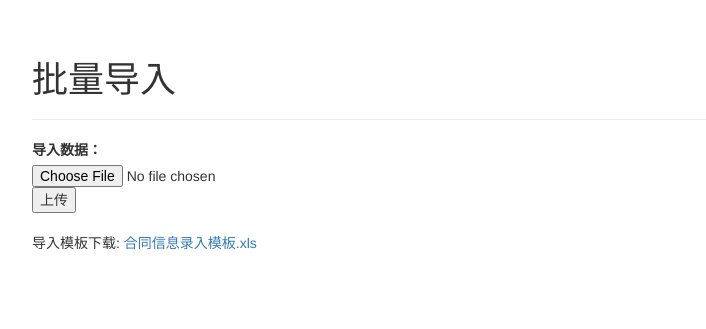
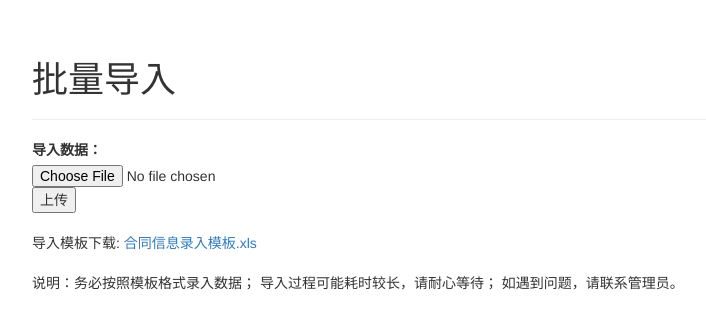
Before and after one commit to oratun/ContractReminder, a Flask app: template app/templates/upload.html in a window 1280 px wide. Shown: the part 52-381 px from the top of the page, without its empty margins (38-744 px from the left). Run offline with Flask 2, Linux system fonts and the light colour scheme; the template is opened without the code that fills it: values that come from a table or form of the project are taken from there, others are empty; some libraries are stand-ins or nearby versions.

Commit message:
some improvement on upload.html

```diff
--- a/app/templates/upload.html
+++ b/app/templates/upload.html
@@ -18,4 +18,10 @@
 <div>
   导入模板下载: <a href="/download">合同信息录入模板.xls</a>
 </div>
+<br>
+<div>
+  说明：务必按照模板格式录入数据；
+        导入过程可能耗时较长，请耐心等待；
+        如遇到问题，请联系管理员。
+</div>
 {% endblock %}
```
